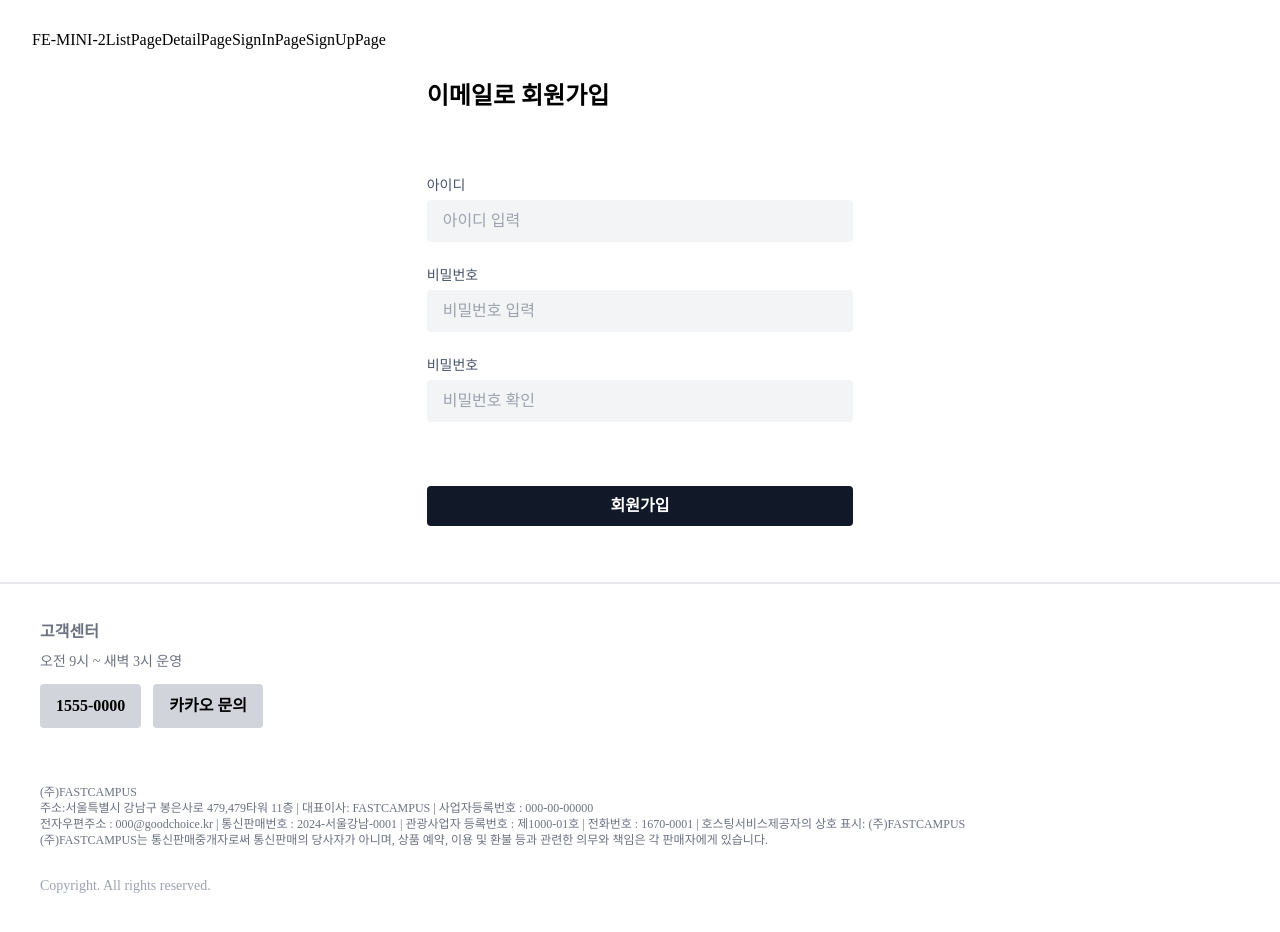
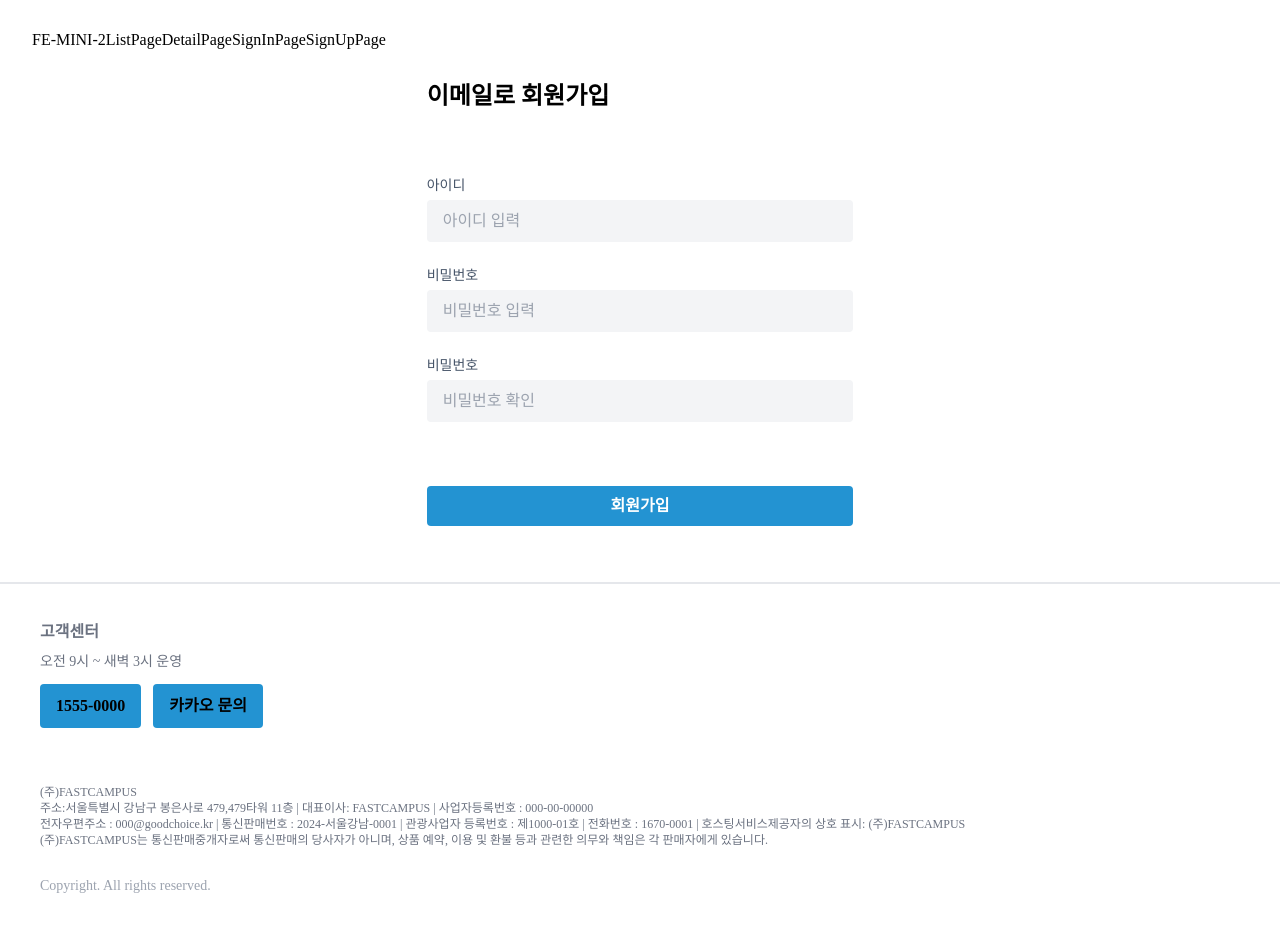
Before and after one commit to subinsad/KDT_FE_MINI_Team2, a React (Vite) app: page /signup in a window 1280 px wide. Shown: the top 932 px of the page. Built offline with nearby package versions, Linux system fonts and the light colour scheme.

Commit message:
style : main clolor 지정

```diff
--- a/src/components/Common/button.jsx
+++ b/src/components/Common/button.jsx
@@ -4,7 +4,7 @@ const Button = ({ className, text = '', width = '', ...props }) => {
     // 전달된 className과 함께 테일윈드 클래스를 적용
     return (
         <button
-            className={`font-bold py-3 px-4 rounded ${className}`}
+            className={`font-bold py-3 px-4 rounded bg-primary ${className}`}
             style={{ width }}
             {...props}>
             {text}
--- a/src/components/SearchBar.jsx
+++ b/src/components/SearchBar.jsx
@@ -20,7 +20,7 @@ function SearchBar() {
                 selected={endDate}
                 onChange={(date) => setEndDate(date)}
             />
-            <Button text="검색" className="text-white bg-black" />
+            <Button text="검색" className="text-white bg-black " />
         </div>
     );
 }
--- a/tailwind.config.js
+++ b/tailwind.config.js
@@ -9,7 +9,7 @@ export default {
             },
             colors: {
                 primary: {
-                    DEFAULT: '#7F43F5',
+                    DEFAULT: '#2393D2',
                     1: '#E5E5E5',
                 },
                 gray: {
```
